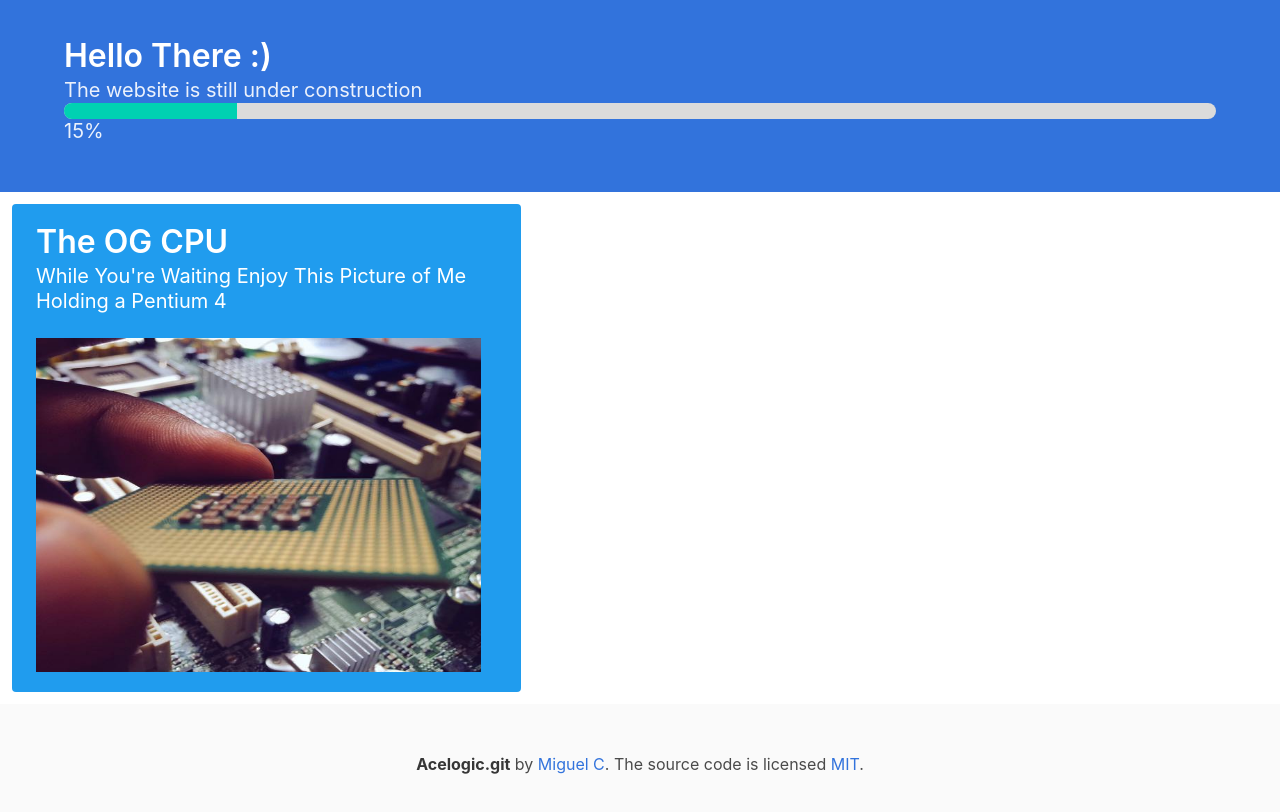
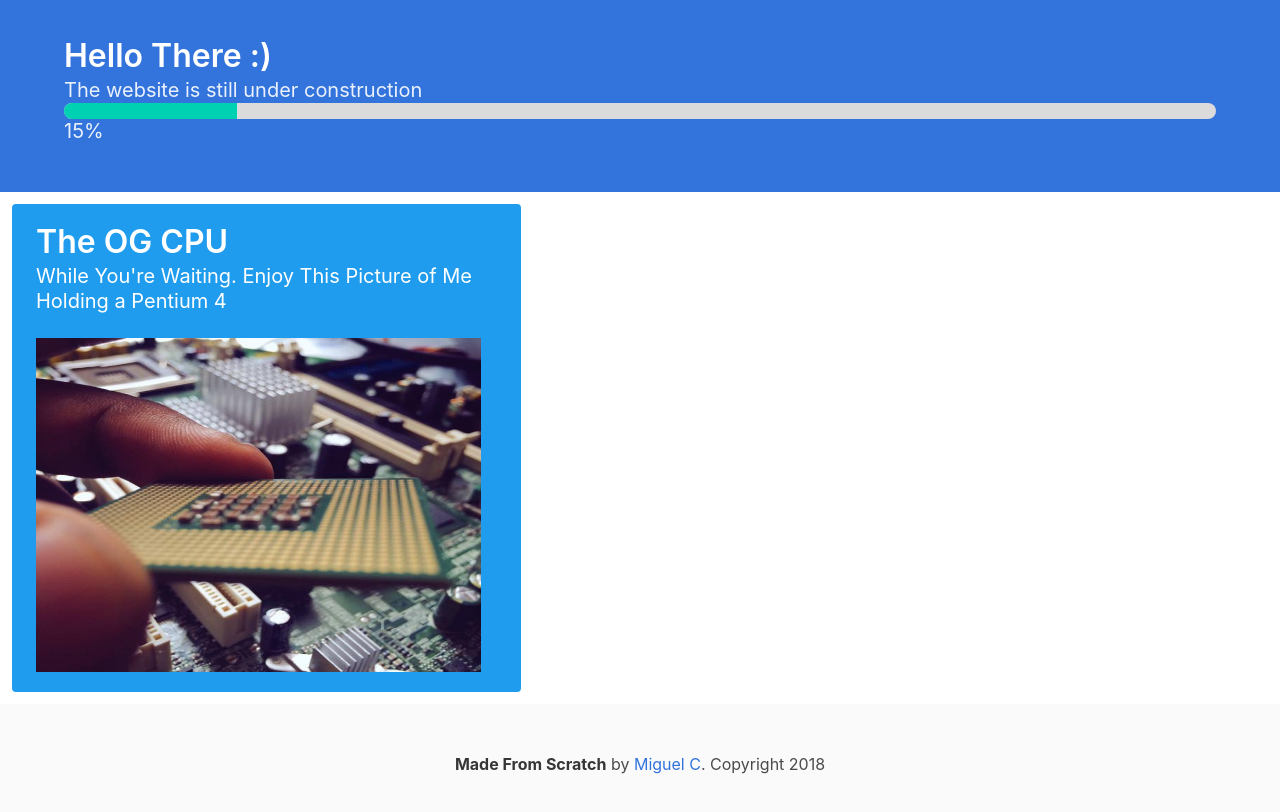
Before and after one commit to Acelogic/acelogic.github.io, a plain HTML site: page index.html in a window 1280 px wide. Shown: the part 62-874 px from the top of the page. Drawn offline with nearby package versions, Linux system fonts and the light colour scheme.

Commit message:
Testing something out

```diff
--- a/footer.html
+++ b/footer.html
@@ -6,6 +6,7 @@
   <meta name="viewport" content="width=device-width, initial-scale=1">
   <link rel="stylesheet" type="text/css" href="https://cdnjs.cloudflare.com/ajax/libs/bulma/0.7.2/css/bulma.min.css">
   </link>
+  <script src="https://ajax.googleapis.com/ajax/libs/jquery/3.3.1/jquery.min.js"></script>
 
 </head>
 
@@ -16,9 +17,7 @@
   <footer class="footer">
     <div class="content has-text-centered">
       <p>
-        <strong>Acelogic.git</strong> by <a href="https://twitter.com/Acelogic_">Miguel C</a>. The source code is
-        licensed
-        <a href="http://opensource.org/licenses/mit-license.php">MIT</a>.
+        <strong>Made From Scratch</strong> by <a href="https://twitter.com/Acelogic_">Miguel C</a>. Copyright 2018
       </p>
     </div>
   </footer>
--- a/index.html
+++ b/index.html
@@ -47,7 +47,7 @@
   <div class="tile is-parent is-5">
     <article class="tile is-child notification is-info">
       <p class="title">The OG CPU</p>
-      <p class="subtitle">While You're Waiting Enjoy This Picture of Me Holding a Pentium 4</p>
+      <p class="subtitle">While You're Waiting. Enjoy This Picture of Me Holding a Pentium 4</p>
       <figure class="image is-4by3">
         <img src="Assets/CPU.jpg">
       </figure>
```
Also changed, not shown: JS/index.js (added), contactMe.html (line endings or trailing spaces), projects.html (line endings or trailing spaces).
